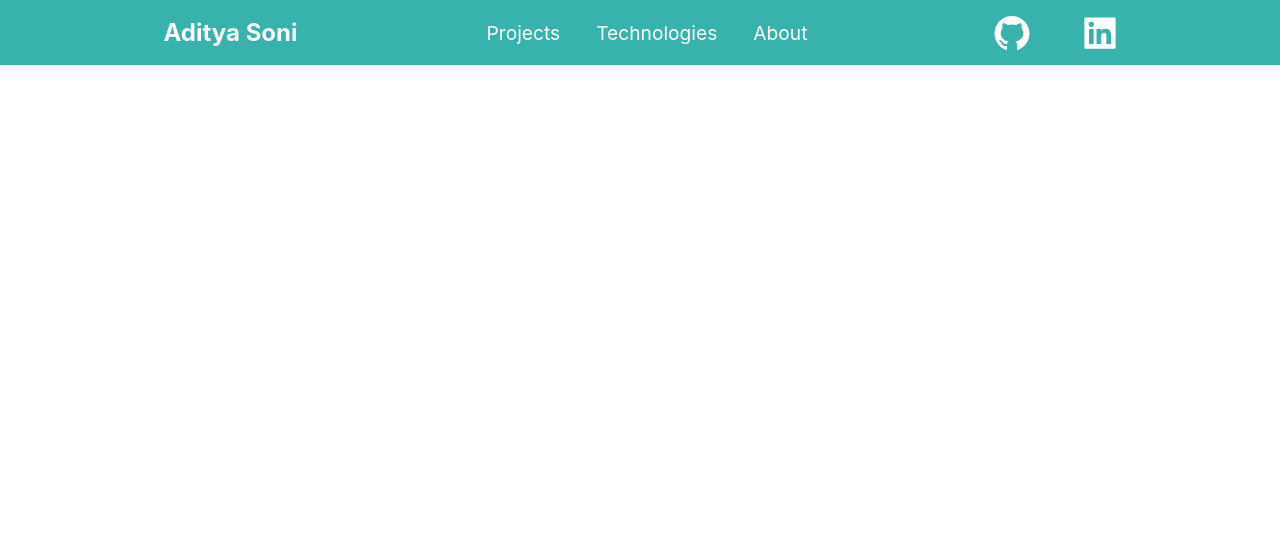
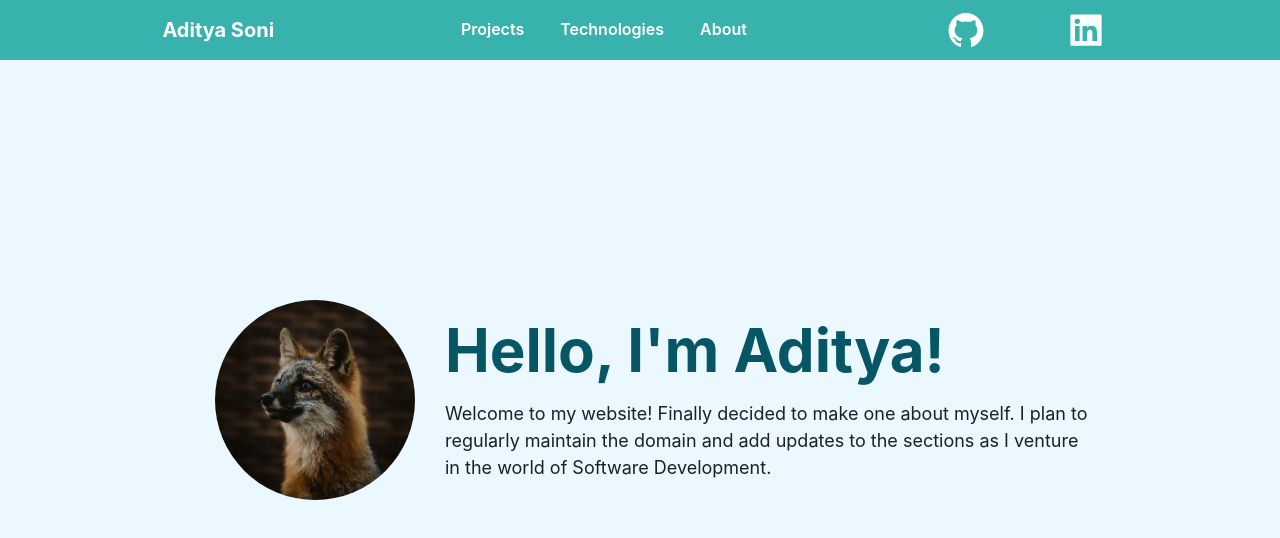
Before and after one commit to adityson/portfolio-website, a Next.js app: page / in a window 1280 px wide. Shown: the top 538 px of the page. Built offline with nearby package versions, Linux system fonts and the light colour scheme.

Commit message:
modified Nav and created home page

```diff
--- a/components/Nav/LinkIcon.tsx
+++ b/components/Nav/LinkIcon.tsx
@@ -1,19 +1,19 @@
 import React from 'react';
-import { border, Button } from '@chakra-ui/react'
+import { Button } from '@chakra-ui/react'
 
 interface Props {
    children: React.ReactNode;
    to: string;
-   borderRad: string;
 }
 
-const LinkIcon = ({ children, to, borderRad }: Props) => {
+const LinkIcon = ({ children, to }: Props) => {
     return (
         <li style={{ listStyle: 'none', margin: '0 24px' }}>
             <Button
                 as='a'
                 href={to}
-                borderRadius={borderRad}
+                borderRadius='50px'
+                bgColor='#38B2AC'
                 transition='all 0.4s ease'
                 _hover={{ bgColor: '#2C7A7B', transform: 'scale(1.2)' }}
             >
--- a/components/Nav/Nav.tsx
+++ b/components/Nav/Nav.tsx
@@ -28,10 +28,10 @@ const Nav = () => {
                 <LinkLi to='/about' LinkText='About' />
             </Flex>
             <Flex>
-                <LinkIcon to='https://github.com/' borderRad='50px'>
+                <LinkIcon to='https://github.com/'>
                     <AiFillGithub size='2.5rem' />
                 </LinkIcon>
-                <LinkIcon to='https://linkedin.com/' borderRad='0px'>
+                <LinkIcon to='https://linkedin.com/'>
                     <AiFillLinkedin size='2.5rem' />
                 </LinkIcon>
             </Flex>
--- a/pages/_app.tsx
+++ b/pages/_app.tsx
@@ -1,13 +1,16 @@
 import "../styles/globals.css";
 import type { AppProps } from "next/app";
+import { ChakraProvider } from "@chakra-ui/react";
 
 import Layout from "../components/Layout";
 
 function MyApp({ Component, pageProps }: AppProps) {
   return (
-    <Layout>
-      <Component {...pageProps} />
-    </Layout>
+    <ChakraProvider>
+      <Layout>
+        <Component {...pageProps} />
+      </Layout>
+    </ChakraProvider>
   );
 }
 export default MyApp;
--- a/pages/index.tsx
+++ b/pages/index.tsx
@@ -1,11 +1,26 @@
 import Head from 'next/head'
+import { Flex, Heading, Text, Image } from '@chakra-ui/react'
 
 export default function Home() {
   return (
-    <div>
+    <>
       <Head>
-        <title>Portfolio</title>
+        <title>Home|Portfolio</title>
       </Head>
-    </div>
+
+      <Flex height='100vh' justifyContent='center' alignItems='center' bgColor='#ebf8ff'>
+        <Flex margin="0 30px">
+          <Image src='/static/images/dogepfp.jpg' boxSize='200px' borderRadius='full' />
+        </Flex>
+        <Flex flexDirection='column'>
+          <Heading as='h2' size='3xl' marginBottom='20px' color='#065666'> Hello, I'm Aditya! </Heading>
+          <Text fontSize='lg' maxW='650px'>
+            Welcome to my website! Finally decided to make one about myself.
+            I plan to regularly maintain the domain and add updates to the sections
+            as I venture in the world of Software Development.
+          </Text>
+        </Flex>
+      </Flex>
+    </>
   )
 }
```
Also changed, not shown: public/static/images/dogepfp.jpg (added).
